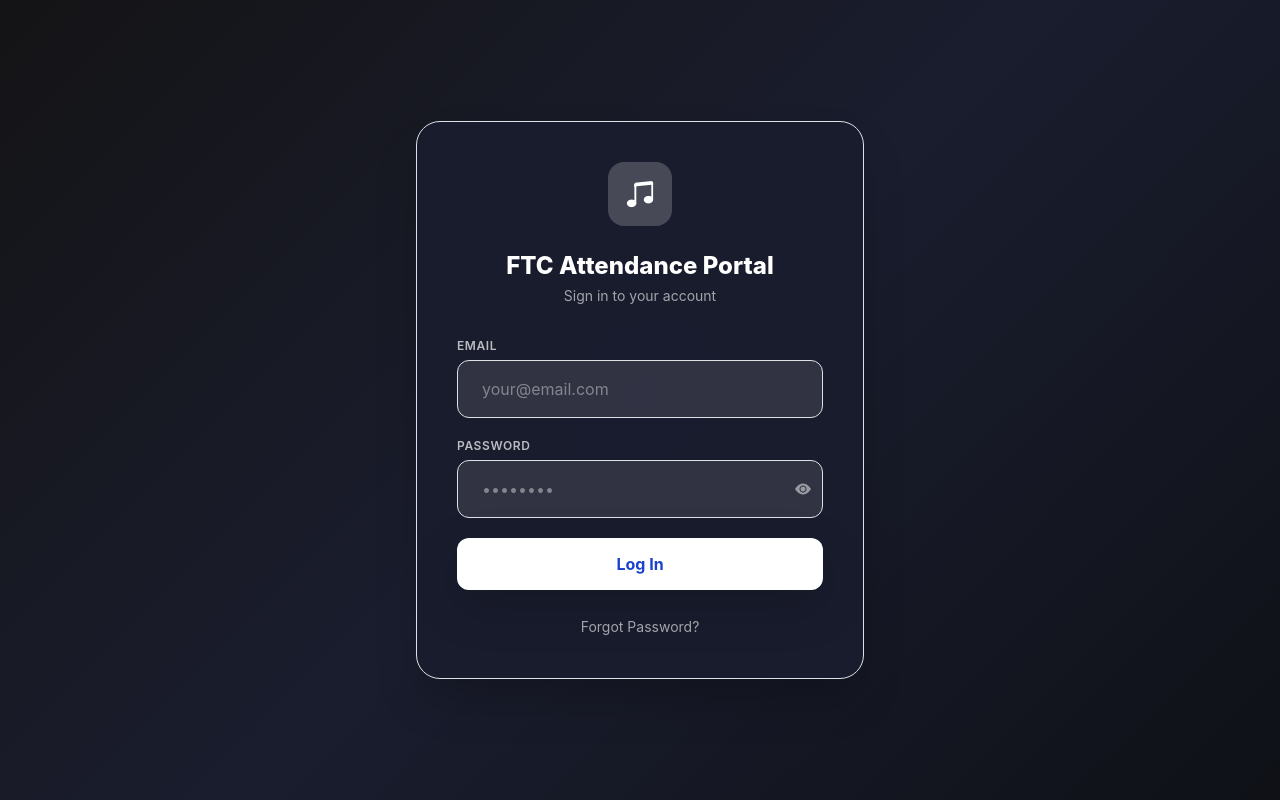
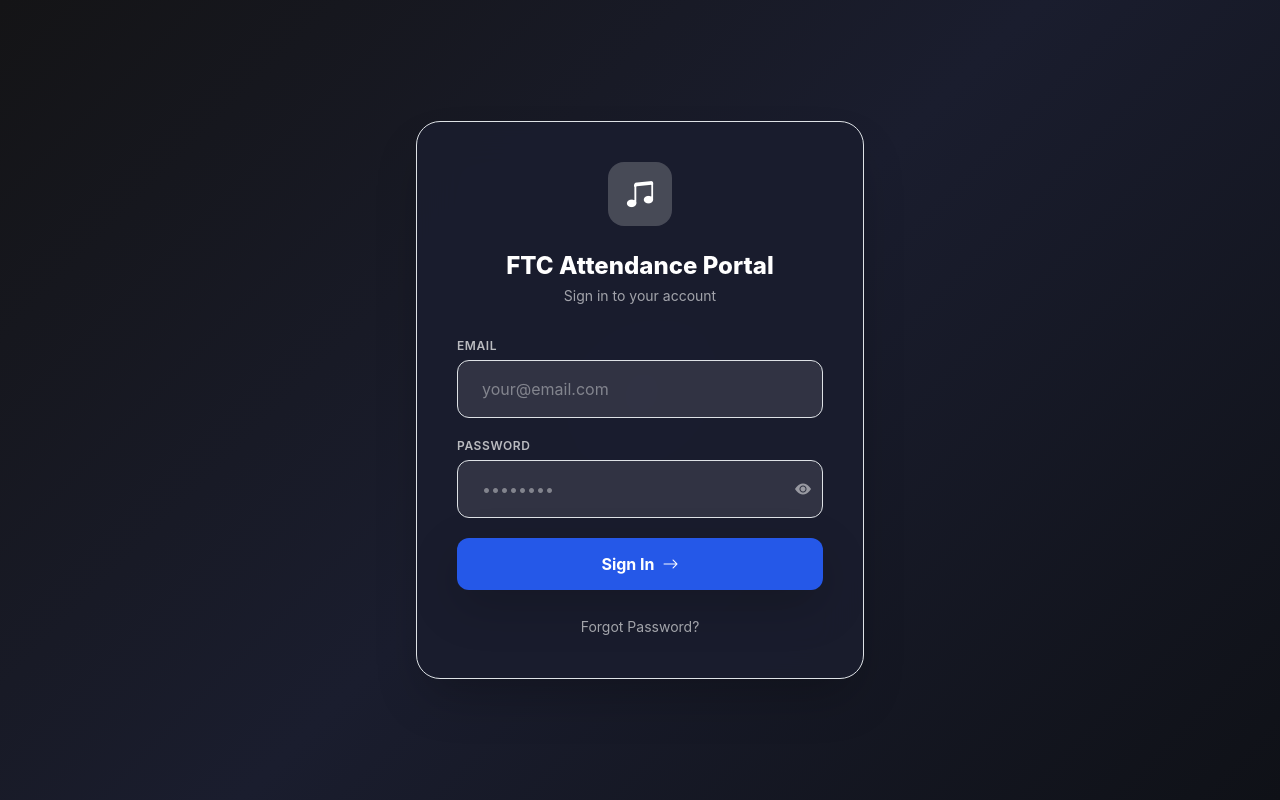
Before and after one commit to deepakantony1209/ftc-attendance-portal, a React (Create React App) app: page / in a window 1280 px wide. Built offline with nearby package versions, Linux system fonts and the light colour scheme; no server answers.

Commit message:
fix: login button style and cleanup

```diff
--- a/src/components/Login.js
+++ b/src/components/Login.js
@@ -100,12 +100,12 @@ function Login({ onLogin, onPasswordReset }) {
               <button
                 type="submit"
                 disabled={isLoading}
-                className="w-full bg-white text-primary-700 hover:bg-white/90 dark:bg-primary-600 dark:text-white dark:hover:bg-primary-700 font-bold py-3.5 rounded-xl transition-all duration-200 shadow-lg disabled:opacity-50 disabled:cursor-not-allowed flex items-center justify-center gap-2"
+                className="w-full bg-primary-600 text-white hover:bg-primary-700 font-bold py-3.5 rounded-xl transition-all duration-200 shadow-lg shadow-primary-500/30 hover:shadow-primary-500/50 disabled:opacity-50 disabled:cursor-not-allowed flex items-center justify-center gap-2"
               >
                 {isLoading ? (
-                  <><div className="spinner spinner-sm border-primary-700 dark:border-white border-r-transparent"></div> Logging In...</>
+                  <><div className="spinner spinner-sm border-white border-r-transparent"></div> Signing In...</>
                 ) : (
-                  'Log In'
+                  <><span>Sign In</span> <i className="bi bi-arrow-right"></i></>
                 )}
               </button>
             </form>
```
